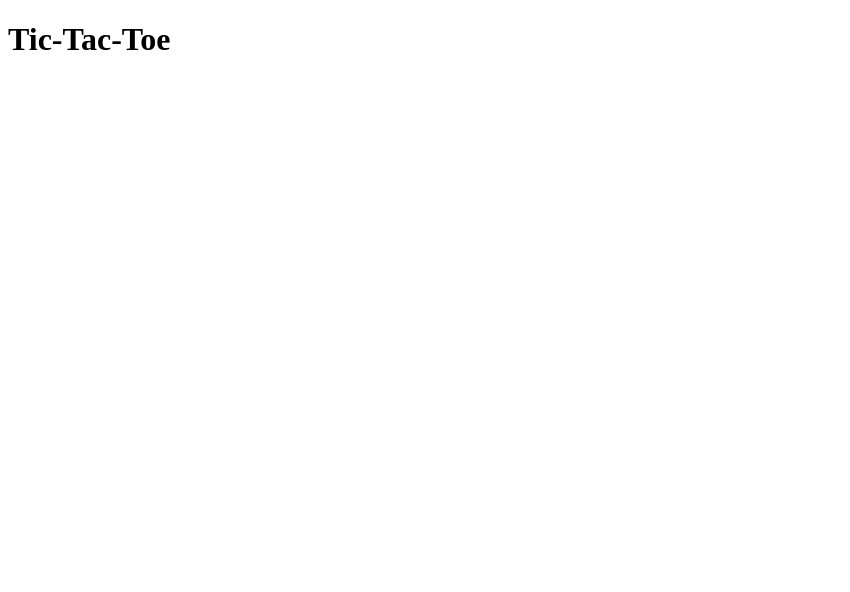
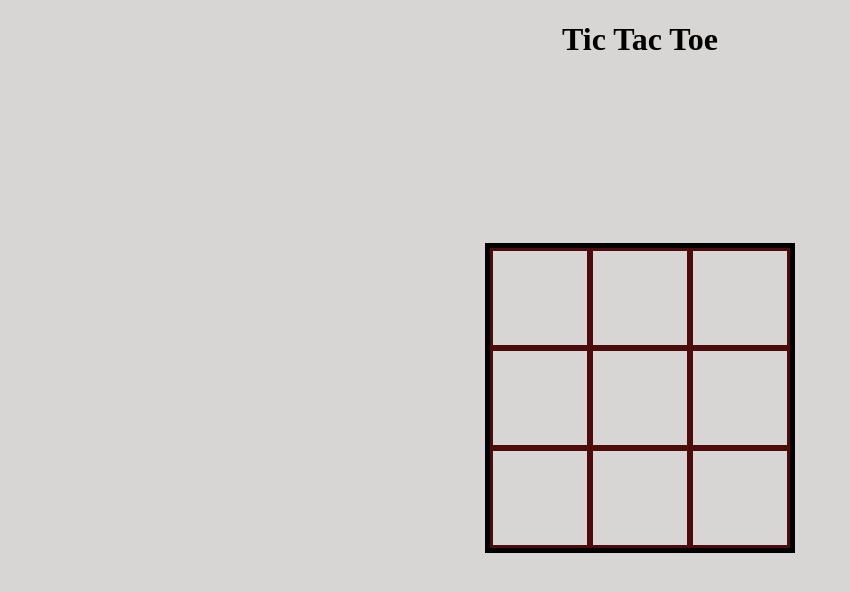
Before and after one commit to Antar-tica/tic-tac-toe, a plain HTML site: page index.html in a window 1280 px wide. Shown: the whole page, without its empty margins (0-850 px from the left). Drawn offline with Linux system fonts and the light colour scheme.

Commit message:
added initial layout of tictactoe game

```diff
--- a/index.html
+++ b/index.html
@@ -4,10 +4,27 @@
     <meta charset="UTF-8">
     <meta http-equiv="X-UA-Compatible" content="IE=edge">
     <meta name="viewport" content="width=device-width, initial-scale=1.0">
-    <title>Document</title>
+    <title>Tic Tac Toe</title>
+    <link rel="stylesheet" href="./style.css">
 </head>
 <body>
-    <h1>Tic-Tac-Toe</h1>
-
+    <main>
+        <h1>Tic Tac Toe</h1>
+        <div id="gameboard">
+            <!-- 3x3 GRID -->
+            <div class="box" id="b1"></div>
+            <div class="box" id="b2"></div>
+            <div class="box" id="b3"></div>
+            <div class="box" id="b4"></div>
+            <div class="box" id="b5"></div>
+            <div class="box" id="b6"></div>
+            <div class="box" id="b7"></div>
+            <div class="box" id="b8"></div>
+            <div class="box" id="b9"></div>
+            <!-- END OF GRID -->
+        </div>
+        </content>
+    </main>
+    <script src="./script.js"></script>
 </body>
 </html>
```
